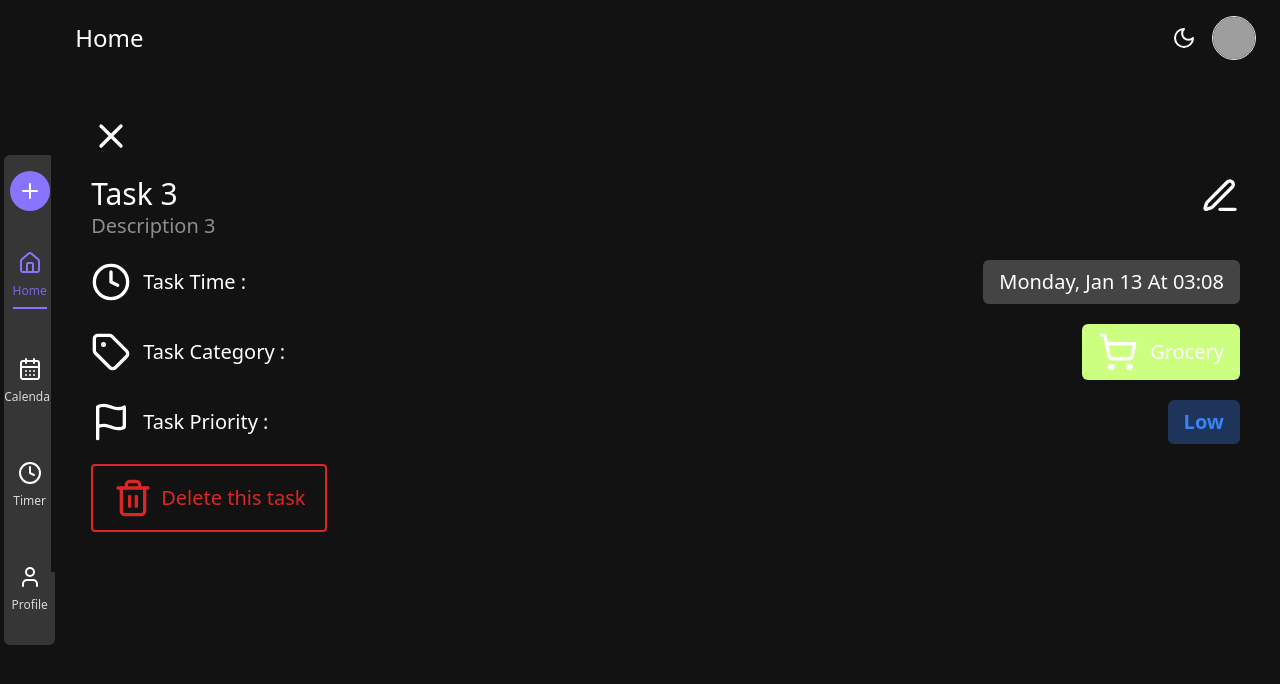
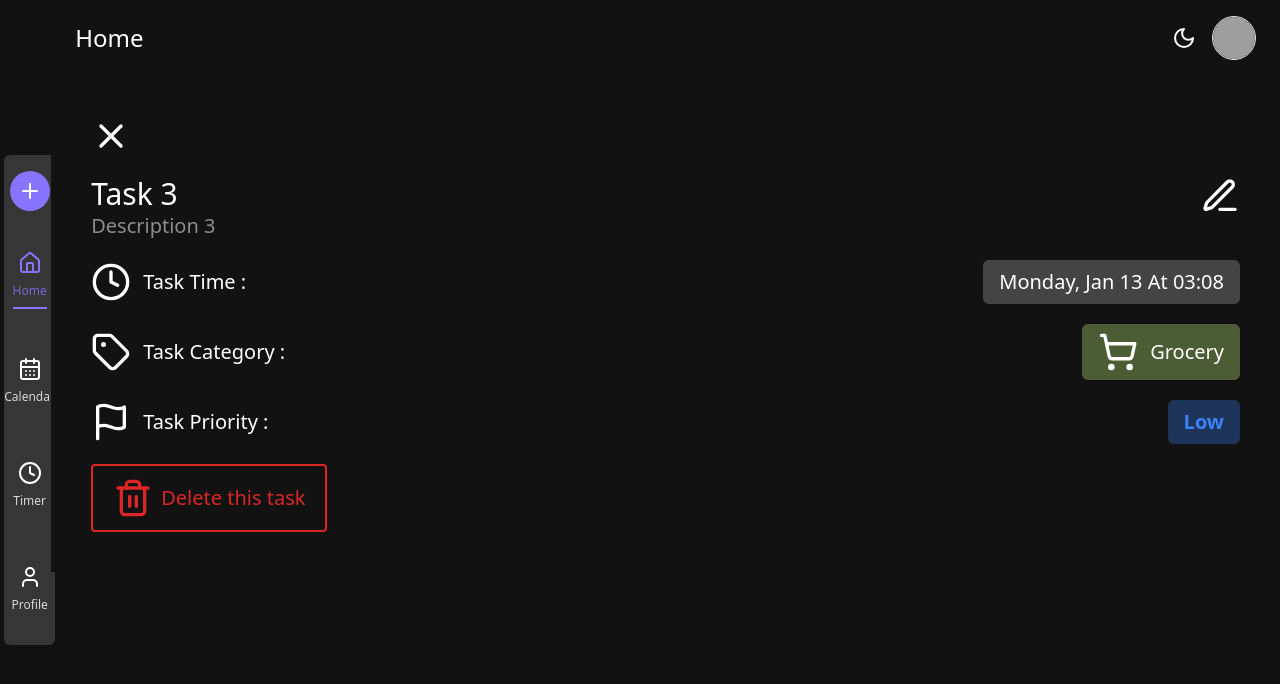
Before and after one commit to SaadiaEl08/to-do-list, a React (Vite) app in the folder frontend/: page /home in a window 1280 px wide. Both pictures are taken after a click on the button 621 px from the left and 262 px from the top of the page. Shown: the top 684 px of the page. Built offline with nearby package versions, Linux system fonts and the light colour scheme; grey boxes are pictures that could not be loaded.

Commit message:
feat(TaskDetail): implement task deletion and update task list on confirmation frontend

```diff
--- a/frontend/src/components/TaskDetail.jsx
+++ b/frontend/src/components/TaskDetail.jsx
@@ -1,10 +1,11 @@
 import { Clock, Flag, PenLine, Tag, Trash2Icon, X } from "lucide-react";
 import { cloneElement, useState } from "react";
-import { useDispatch } from "react-redux";
+import { useDispatch, useSelector } from "react-redux";
 import { steps } from "@/constants";
 import ConfirmDialog from "./ConfirmDialog";
 
 const TaskDetail = ({ task = {}, setTaskToShowDetail }) => {
+  const tasks = useSelector((state) => state.tasks);
   const {
     title,
     description,
@@ -23,8 +24,10 @@ const TaskDetail = ({ task = {}, setTaskToShowDetail }) => {
   const [openConfirmDialog, setOpenConfirmDialog] = useState(false);
   const handleClose = () => setOpenConfirmDialog(false);
   const handleConfirm = () => {
-    console.log("Confirmed!");
-    setOpenConfirmDialog(false);
+    const newTasks = tasks.filter((item) => item.id !== task.id);
+    dispatch({ type: "SET_TASKS", payload: newTasks });
+    handleClose();
+    setTaskToShowDetail(null);
   };
 
   const handleDeleteTask = () => {
@@ -73,7 +76,7 @@ const TaskDetail = ({ task = {}, setTaskToShowDetail }) => {
           </div>
           <div
             className="flex items-center gap-3 rounded-md px-4 py-2 bg-dropDown "
-            style={{ backgroundColor: categoryInfo.color }}
+            style={{ backgroundColor: categoryInfo.color + 50 }}
           >
             {cloneElement(categoryInfo.icon, {
               className: "w-6 h-6 sm:w-8 sm:h-8 lg:w-10 lg:h-10",
```
